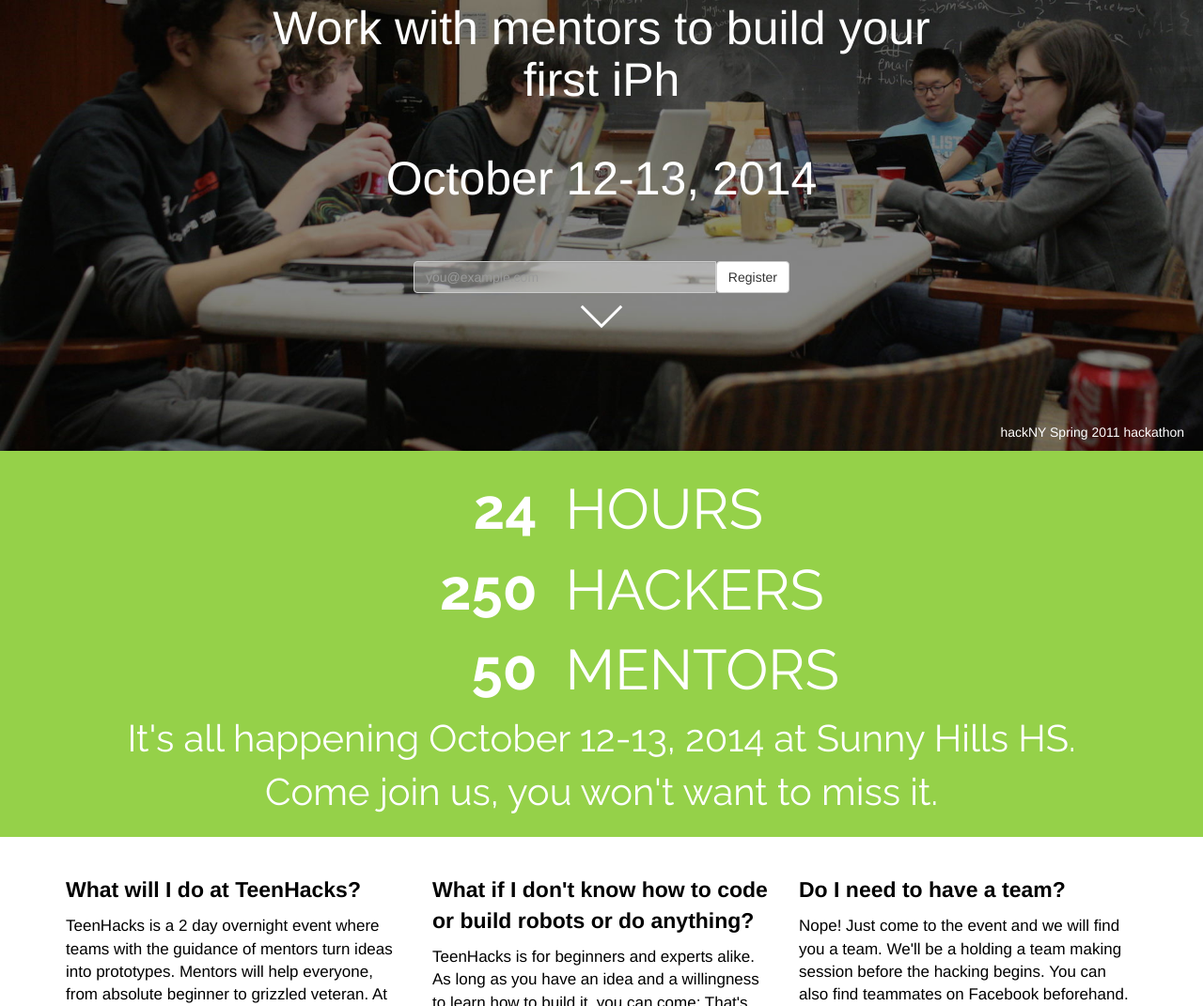
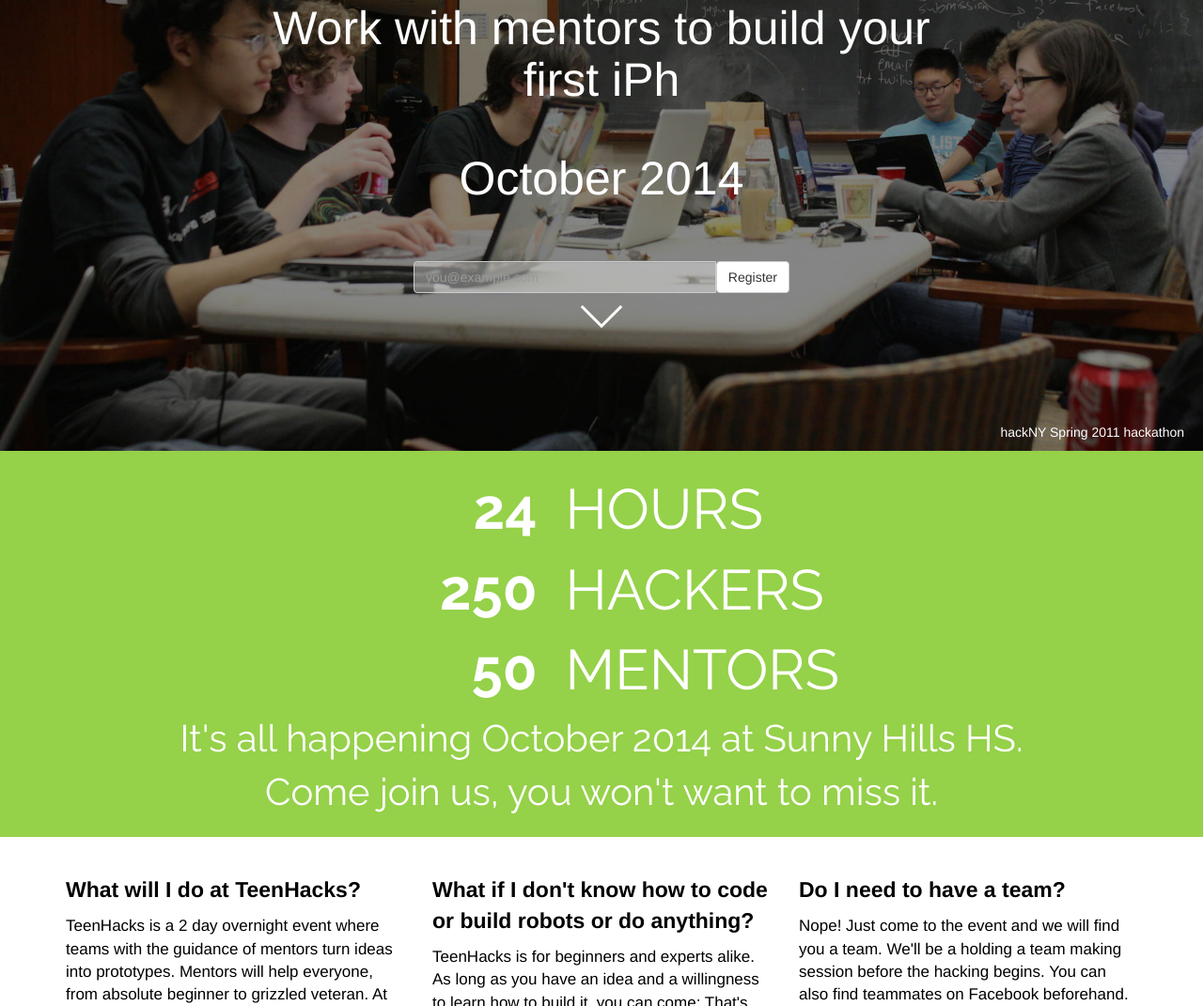
Before and after one commit to TeenHacks/TeenHacks.github.io, a plain HTML site: page index.html in a window 1280 px wide. Shown: the part 320-1391 px from the top of the page at 94% size. Drawn offline with nearby package versions, Linux system fonts and the light colour scheme.

Commit message:
remove dates

```diff
--- a/index.html
+++ b/index.html
@@ -19,7 +19,7 @@
 			<section id="subheader">
 				<h3>Work with mentors to build your<br>first <span data-typer-targets="iPhone app,Android app,robot,website"></span></h3>
 				<br>
-				<h3>October 12-13, 2014</h3>
+				<h3>October 2014</h3>
 			</section>
 			<form action="http://teenhacks.us8.list-manage1.com/subscribe/post?u=81a9c9f8c5693d5827a35303a&amp;id=c04ef576fe" method="post" id="mc-embedded-subscribe-form" name="mc-embedded-subscribe-form" class="validate register-form" target="_blank" novalidate>
 				<div class="input-group" id="register">
@@ -47,7 +47,7 @@
 			<div class="stat-text-left">24</div><div class="stat-text-right">hours</div>
 			<div class="stat-text-left">250</div><div class="stat-text-right">hackers</div>
 			<div class="stat-text-left">50</div><div class="stat-text-right">mentors</div>
-			<p id="swag-line">It's all happening October 12-13, 2014 at Sunny Hills HS.<br>Come join us, you won't want to miss it.</p>
+			<p id="swag-line">It's all happening October 2014 at Sunny Hills HS.<br>Come join us, you won't want to miss it.</p>
 		</section>
 	</section>
 	<section name="faq" class="container">
```
